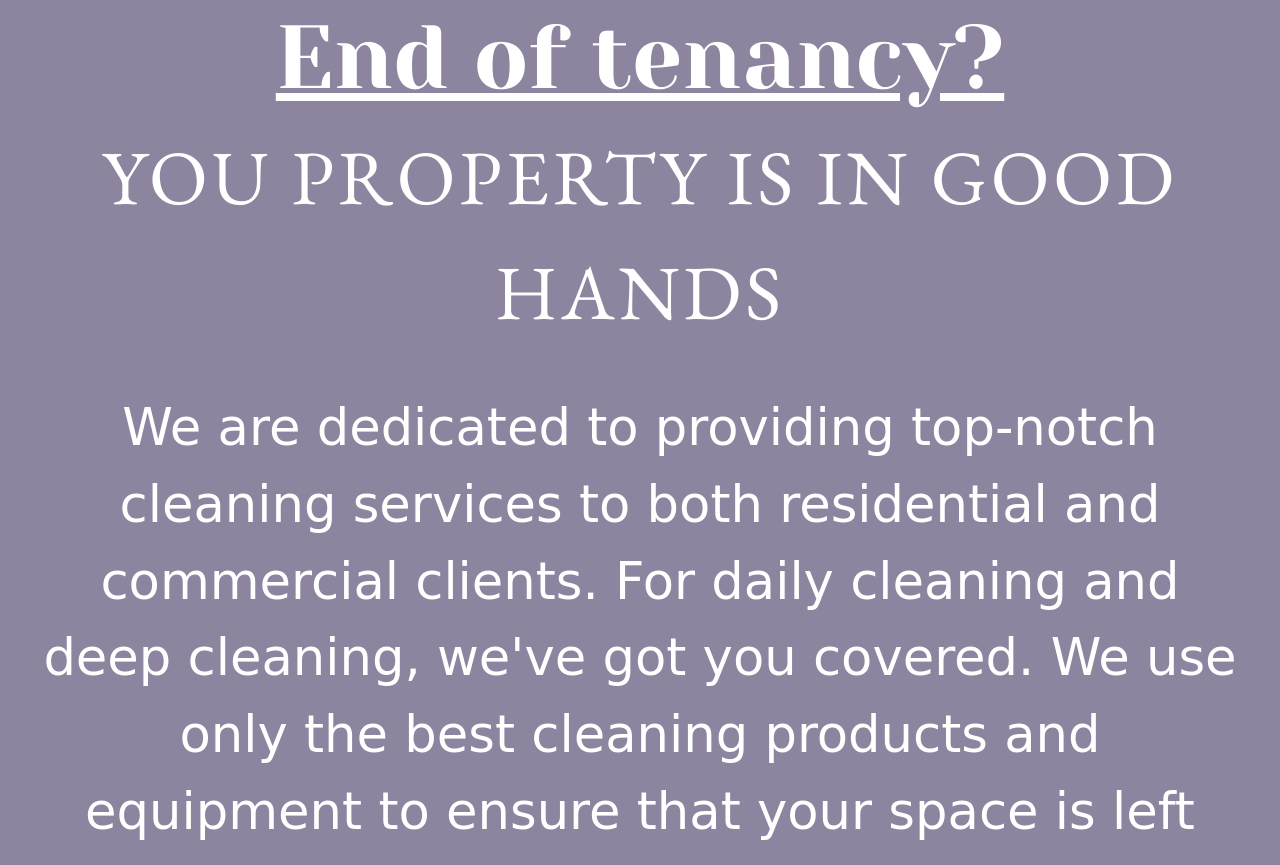
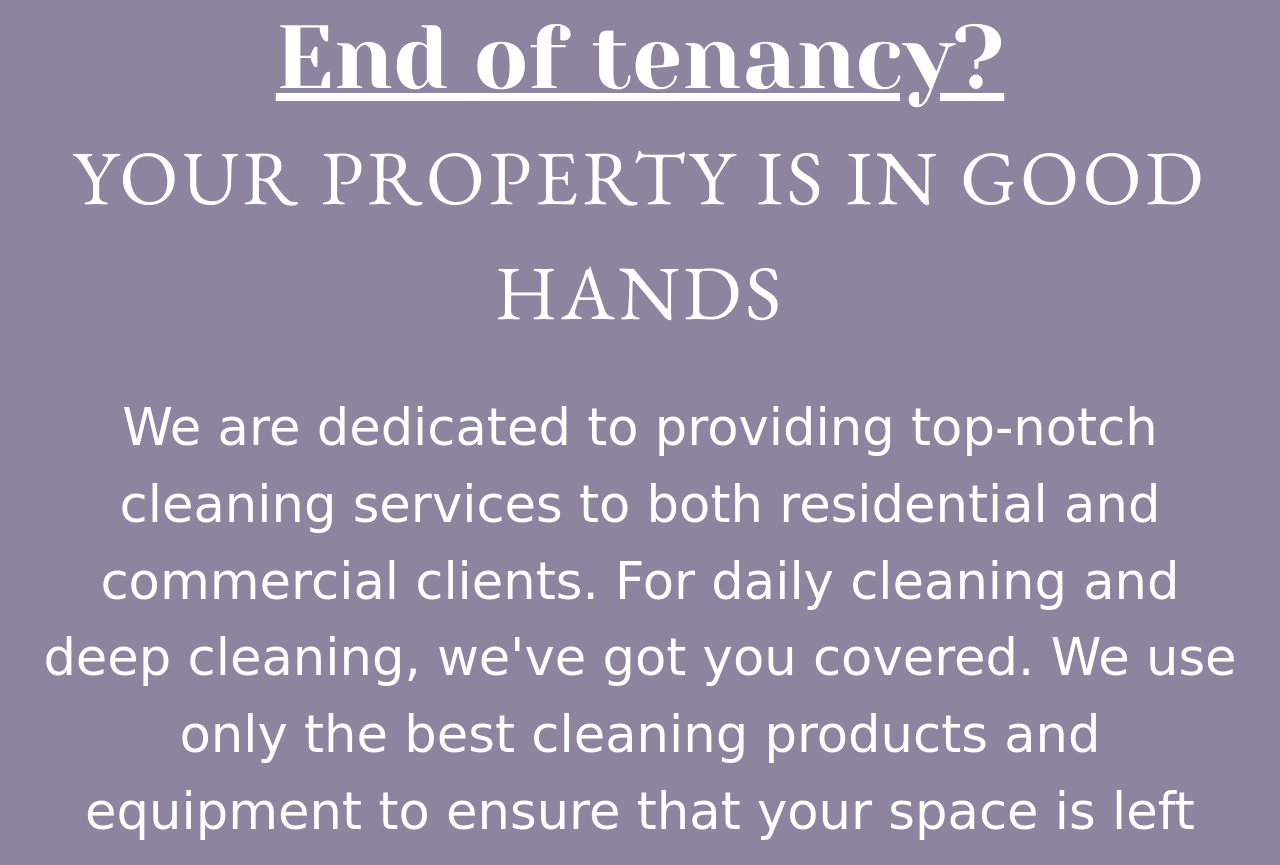
Before and after one commit to Alan-martin89/Evans-Above, a plain HTML site: page index.html in a window 1280 px wide. Shown: the part 2400-3265 px from the top of the page. Drawn offline with nearby package versions, Linux system fonts and the light colour scheme; a web font is replaced by a local one.

Commit message:
Spelling update

```diff
--- a/index.html
+++ b/index.html
@@ -51,7 +51,7 @@
       id="colab-pic"
     />
     <h3>End of tenancy?</h3>
-    <p id="prop">YOU PROPERTY IS IN GOOD HANDS</p>
+    <p id="prop">YOUR PROPERTY IS IN GOOD HANDS</p>
     <p id="mission">
       We are dedicated to providing top-notch cleaning services to both
       residential and commercial clients. For daily cleaning and deep cleaning,
```
